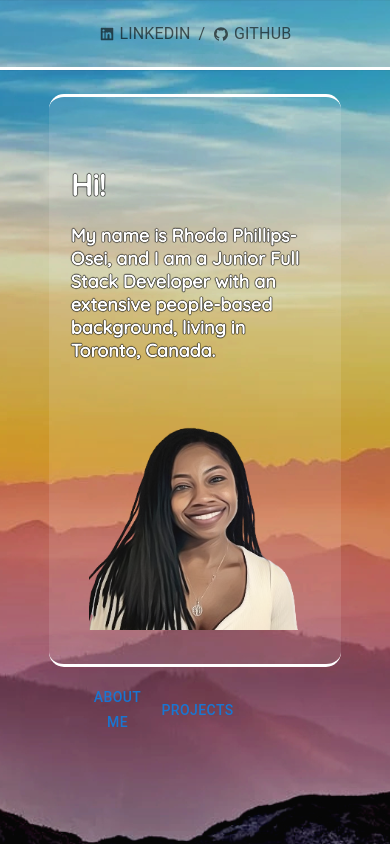
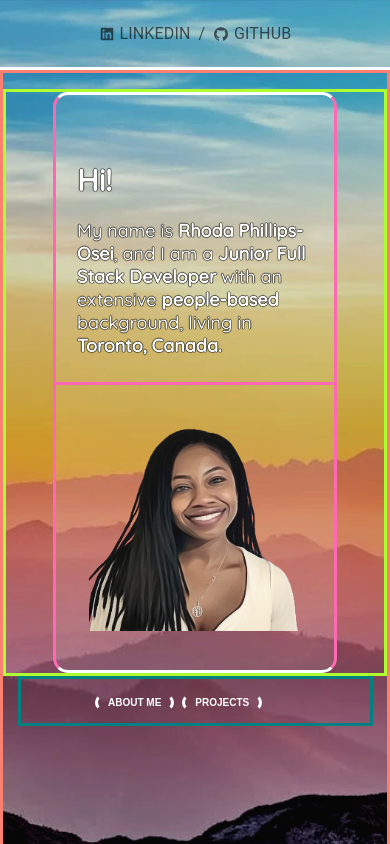
Before and after one commit to rphillipsosei/rhoda-portfolio, a Next.js app: page / in a window 390 px wide. Shown: the top 844 px of the page. Built offline with nearby package versions, Linux system fonts and the light colour scheme; a web font is replaced by a local one.

Commit message:
adjust spacing/divs on home

```diff
--- a/pages/index.js
+++ b/pages/index.js
@@ -40,17 +40,17 @@ export default function Home() {
         <div className={styles.homecontents}>
           {/* <Grid container spacing={2} className={styles.textimage}> */}
             <div className={styles.divcombiner}>
-              <Grid lg={3.5} md={4.5} className={styles.leftsidehome}>
+              <Grid className={styles.leftsidehome}>
                 <Item>
                   <div className={styles.leftcontents} id="left-contents">
                     <div className={styles.textcontrol}>
                       <div>
                         <h1>Hi!</h1>
-                        <b>
+
                           My name is <b>Rhoda Phillips-Osei</b>, and I am a
-                          <b> Junior Full Stack Developer</b> with an extensive{" "}
-                          <b>people-based</b> background, living in
-                          <b> Toronto, Canada.</b>{" "}
+                          <b> Junior Full Stack Developer</b> with an extensive
+                          <b> people-based</b> background, living in
+                          <b> Toronto, Canada.
                         </b>
                         <br></br>
                         <br></br>
@@ -59,7 +59,7 @@ export default function Home() {
                   </div>
                 </Item>
               </Grid>
-              <Grid item lg={3.5} md={4.5} className={styles.rightsidehome}>
+              <Grid item  className={styles.rightsidehome}>
                 <Item>
                   <div className={styles.rightcontents}>
                     <div className={styles.imgcontainer}>
@@ -81,14 +81,14 @@ export default function Home() {
           <div className={styles.btnrow}>
             <div className={styles.homebtns}>
               <Link href="/#about">
-                <Button className={styles.homebtn}>
+                <span className={styles.homebtn}>
                   <a>ABOUT ME</a>
-                </Button>
+                </span>
               </Link>
               <Link href="/#projects">
-                <Button className={styles.homebtn}>
+                <span className={styles.homebtn}>
                   <a>PROJECTS</a>
-                </Button>
+                </span>
               </Link>
             </div>
           </div>
--- a/styles/Home.module.css
+++ b/styles/Home.module.css
@@ -16,11 +16,11 @@
 }
 .divcombiner {
   display: flex;
-  /* border: 3px solid greenyellow; */
+  border: 3px solid greenyellow;
   flex-direction: row;
   justify-content: center;
   width: 100%;
-  /* margin-top: -7rem; */
+  margin-top: 10rem;
   height: 500px;
 }
 .container {
@@ -58,29 +58,20 @@
 }
 
 .homecontents {
-  /* border: 3px solid salmon; */
+  border: 3px solid salmon;
   background-repeat: no-repeat;
   background-size: cover;
   height: 93%;
   display: flex;
+  align-items: center;
   /* align-items: center; */
   /* justify-content: center; */
   flex-direction: column;
   margin-top: 70px;
 }
 
-/* .textimage {
-  display: flex;
-  justify-content: center;
-  margin-top: 6rem;
-  height: 60%;
-  margin-left: 0rem;
-  width: 100%;
-  border: 3px solid greenyellow;
-  align-items: center;
-} */
 .rightsidehome {
-  /* border: 3px solid hotpink; */
+  border: 3px solid hotpink;
   /* margin-top: 2rem; */
   height: 100%;
   display: flex;
@@ -92,10 +83,11 @@
   color: black;
   font-size: 18px;
   background-color: rgba(255, 255, 255, 0.1);
+  max-width: 500px;
 }
 
 .leftsidehome {
-  /* border: 3px solid hotpink; */
+  border: 3px solid hotpink;
   height: 100%;
   display: flex;
   align-items: center;
@@ -109,6 +101,7 @@
   text-align: end;
   justify-content: center;
   background-color: rgba(255, 255, 255, 0.1);
+  max-width: 500px;
 }
 
 .textcontrol {
@@ -124,7 +117,7 @@
 .homebtn {
   font-weight: bold;
   border-radius: 10px;
-  font-size: 15px;
+  font-size: 20px;
   border-left: 3px solid white;
   border-right: 3px solid white;
   border-top: 3px solid transparent;
@@ -132,7 +125,9 @@
   color: white;
   width: 120px;
   margin-right: 0.5rem;
-  margin-left: 0.5rem
+  margin-left: 0.5rem;
+  padding: 0px 10px;
+  height: 1rem;
   /* display: flex; */
   /* justify-content: center; */
 }
@@ -143,7 +138,7 @@
 }
 
 .btnrow {
-  /* border: 3px solid teal; */
+  border: 3px solid teal;
   width: 355px;
   justify-content: center;
   display: flex;
@@ -153,9 +148,6 @@
   align-items: center;
 }
 
-.homebtns {
-
-}
 
 .imgcontainer {
   width: 380px;
@@ -171,11 +163,12 @@
 
 @media screen and (max-width: 1600px) {
   .imgcontainer {
-    width: 400px;
+    width: 390px;
   }
   .leftsidehome {
     font-size: 25px;
-    height: 500px;
+    height: 100%;
+    max-width: 500px;
   }
   .leftcontents {
     display: flex;
@@ -186,20 +179,19 @@
   }
 
   .rightsidehome {
-    height: 500px;
+    height: 100%;
+    width: 30%;
+    /* max-width: 500px; */
   }
 
   .btnrow {
-    margin-top: -3rem;
+    /* margin-top: -3rem; */
   }
 
   .divcombiner {
-    margin-top: 0;
+    margin-top: 9rem;
   }
 
-  /* .textimage {
-    height: 600px;
-  } */
 }
 
 @media screen and (max-width: 1415px) {
@@ -208,7 +200,7 @@
   }
   .leftsidehome {
     font-size: 20px;
-    height: 450px;
+    height: 100%;
   }
 
   .leftcontents {
@@ -217,22 +209,31 @@
   }
 
   .rightsidehome {
-    height: 450px;
+    height: 100%;
   }
 
   .btnrow {
-    margin-top: -6rem;
+    /* margin-top: -6rem; */
+  }
+
+  .divcombiner {
+    height: 470px;
   }
 }
 
 @media screen and (max-width: 1280px) {
+  .divcombiner {
+    height: 400px;
+  }
   .leftsidehome {
-    height: 400px;
+    height: 100%;
+    /* max-width: 350px; */
   }
 
   .rightsidehome {
-    height: 400px;
+    height: 100%;
     justify-content: center;
+    /* max-width: 400px; */
   }
 
   .imgcontainer {
@@ -241,7 +242,7 @@
   }
 
   .btnrow {
-    margin-top: -10rem;
+    /* margin-top: -10rem; */
   }
 }
 
@@ -249,9 +250,11 @@
   .homecontents {
     justify-content: flex-start;
   }
-  /* .textimage {
-    margin-top: 15rem;
-  } */
+
+  .divcombiner {
+    height: 380px;
+    margin-top: 12rem;
+  }
 
   .imgcontainer {
     width: 290px;
@@ -259,7 +262,8 @@
 
   .leftsidehome {
     font-size: 22px;
-    height: 360px;
+    height: 100%;
+    width: 40%;
   }
 
   .leftsidehome h1 {
@@ -268,12 +272,14 @@
   }
 
   .rightsidehome {
-    height: 360px;
+
+    width: 35%;
     justify-content: center;
+    height: 100%;
   }
 
   .btnrow {
-    margin-top: -12rem;
+    /* margin-top: -12rem; */
   }
 }
 
@@ -281,27 +287,24 @@
   .homecontents {
     height: 100%;
   }
-  /* .textimage {
-    width: 100%;
-    height: 700px;
-    margin-top: 0rem;
-    display: flex;
-    justify-content: flex-start;
-  } */
 
   .divcombiner {
-    height: 700px;
+    height: 600px;
     flex-direction: column;
     display: flex;
-    justify-content: center;
+    /* justify-content: center; */
     align-items: center;
+    justify-content: flex-start;
+    width: 100%;
+    margin-top: 3rem;
+    /* margin-right: 0% */
   }
   .textcontrol {
     height: 100%;
   }
   .leftsidehome {
     width: 75%;
-    height: 300px;
+    height: 50%;
     margin-bottom: 0;
     text-align: start;
     border-bottom: none;
@@ -318,8 +321,7 @@
 
   .rightsidehome {
     width: 75%;
-
-    height: 300px;
+    height: 50%;
     border-radius: 15px;
     border-top-left-radius: 0;
     border-top-right-radius: 0;
@@ -333,27 +335,21 @@
   }
 
   .btnrow {
-    margin-top: 0rem;
+    /* margin-top: 0rem; */
   }
 }
 
 @media screen and (max-width: 400px) {
-
   .leftsidehome {
     font-size: 18px;
-max-height:50%;
+    /* max-height: 50%; */
   }
 
   .rightsidehome {
     /* align-items: flex-end; */
-    max-height: 47%;
+    /* max-height: 47%; */
   }
 
-  .divcombiner {
-    max-height: 70%;
-    /* margin-bottom: 0.5rem; */
-    margin-top: 1.5rem;
-  }
   .imgcontainer {
     margin-top: 1.5rem;
     width: 215px;
@@ -366,20 +362,22 @@ max-height:50%;
     font-size: 10px;
     width: 80px;
     height: 50px;
-    margin-left: 0rem
+    margin-left: 0rem;
   }
 
-  /* .textimage {
-    height: 650px;
-  } */
   .divcombiner {
     justify-content: flex-start;
     width: 100%;
-    margin-right: 0%
+    margin-right: 0%;
+    height: 70%;
+margin-top: 1rem;
   }
 
   .navcontents {
     font-size: 16px;
+  }
 
+  .homecontents {
+    /* justify-content: flex-start !important; */
   }
 }
--- a/styles/Projects.module.css
+++ b/styles/Projects.module.css
@@ -4,7 +4,7 @@
   align-items: center;
   justify-content: center;
   flex-direction: column;
-  border: 3px solid blue
+  border: 3px solid blue;
 }
 
 .projectscontents {
@@ -13,6 +13,7 @@
 }
 
 .projectsbox {
+
   margin-top: 2rem;
   height: 650px;
   width: 1400px;
```
